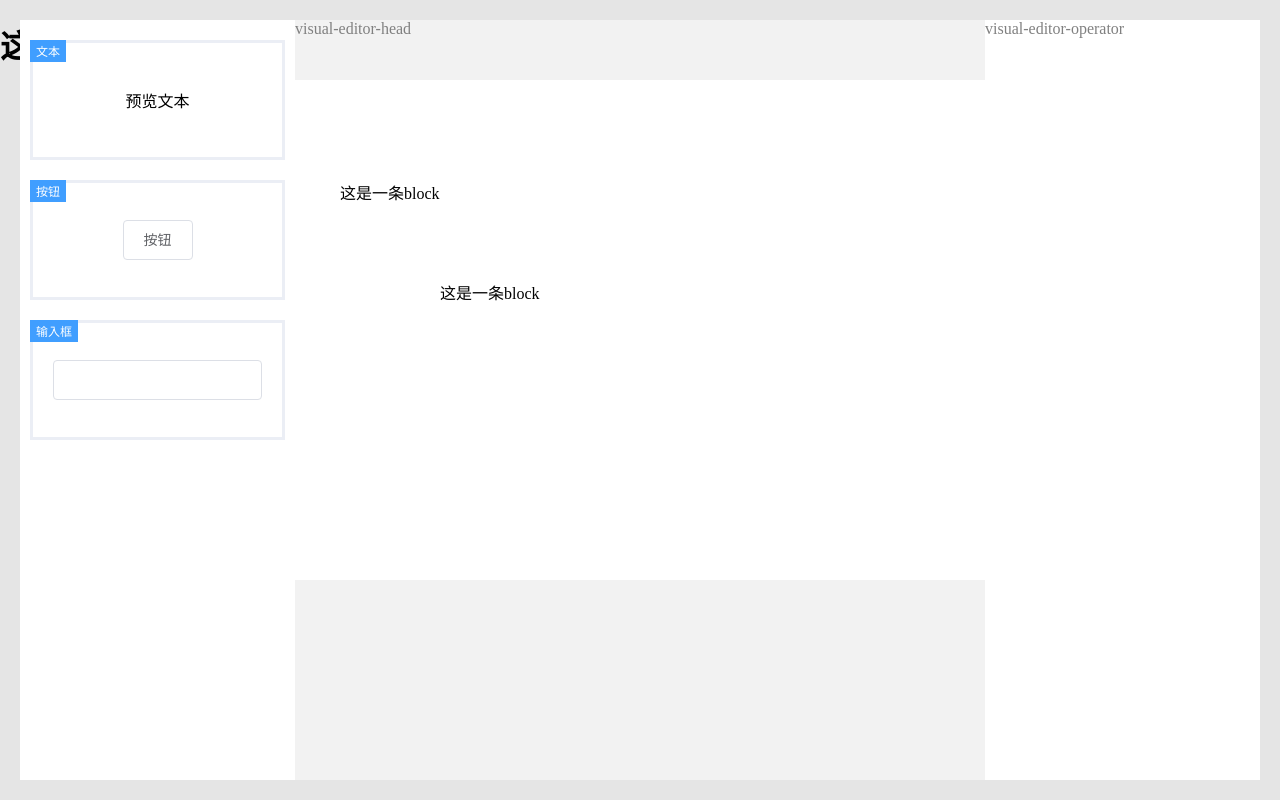
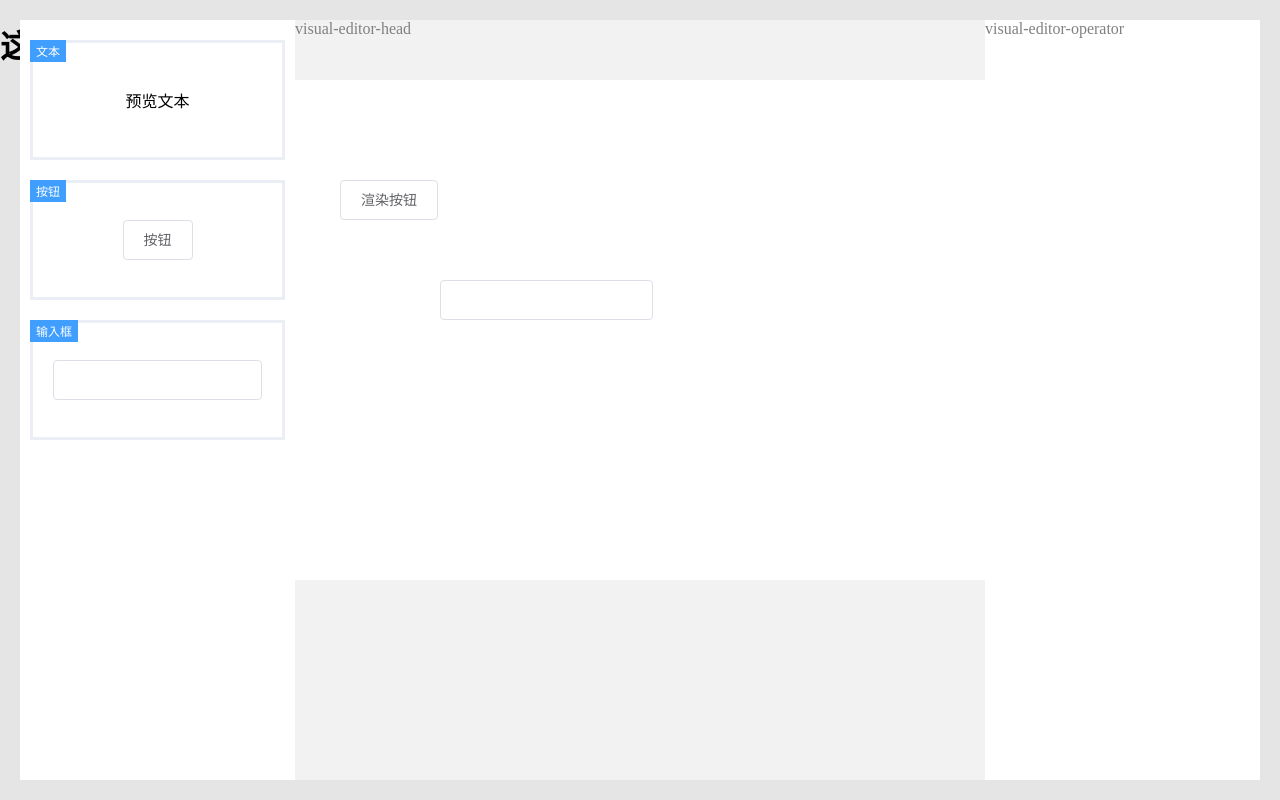
Before and after one commit to w-danboard/danboard-visual-editor, a Vue app: page / in a window 1280 px wide. Built offline with nearby package versions, Linux system fonts and the light colour scheme.

Commit message:
feat: 渲染container中的组件

```diff
--- a/src/App.vue
+++ b/src/App.vue
@@ -27,11 +27,13 @@ export default defineComponent({
         blocks: [
           {
             top: 100,
-            left: 100
+            left: 100,
+            componentKey: 'button'
           },
           {
             top: 200,
-            left: 200
+            left: 200,
+            componentKey: 'input'
           }
         ]
       }
--- a/src/packages/visual-editor-block.tsx
+++ b/src/packages/visual-editor-block.tsx
@@ -1,10 +1,14 @@
 import { computed, defineComponent, PropType } from "vue";
-import { VisualEditorBlockData } from '@/packages/visual-editor.utils'
+import { VisualEditorBlockData, VisualEditorConfig } from '@/packages/visual-editor.utils'
 
 export const VisualEditorBlock = defineComponent({
   props: {
     block: {
       type: Object as PropType<VisualEditorBlockData>,
+      requried: true
+    },
+    config: {
+      type: Object as PropType<VisualEditorConfig>,
       requried: true
     }
   },
@@ -15,10 +19,16 @@ export const VisualEditorBlock = defineComponent({
       left: `${props.block!.left}px`
     }))
 
-    return () => (
-      <div class="visual-editor-block" style={style.value}>
-        这是一条block
-      </div>
-    )
+    return () => {
+
+      const component = props.config!.componentMap[props.block!.componentKey]
+      const Render = component!.render()
+
+      return (
+        <div class="visual-editor-block" style={style.value}>
+          {Render}
+        </div>
+      )
+    }
   }
 })
--- a/src/packages/visual-editor.tsx
+++ b/src/packages/visual-editor.tsx
@@ -78,7 +78,8 @@ export const VisualEditor = defineComponent({
           const blocks = dataModel.value.blocks || []
           blocks.push({
             top: e.offsetY,
-            left: e.offsetX
+            left: e.offsetX,
+            componentKey: component!.key
           })
           dataModel.value = {
             ...dataModel.value,
@@ -114,7 +115,7 @@ export const VisualEditor = defineComponent({
             <div class="visual-eidtor-container" style={containerStyles.value} ref={containerRef}>
               { dataModel.value && dataModel.value.blocks && dataModel.value.blocks.length && (
                 dataModel.value.blocks.map((block, index) => (
-                  <VisualEditorBlock block={block} key={index}/>
+                  <VisualEditorBlock config={props.config} block={block} key={index}/>
                 ))
               )}
             </div>
--- a/src/packages/visual-editor.utils.ts
+++ b/src/packages/visual-editor.utils.ts
@@ -1,4 +1,5 @@
 export interface VisualEditorBlockData {
+  componentKey: string,
   top: number,
   left: number
 }
```
